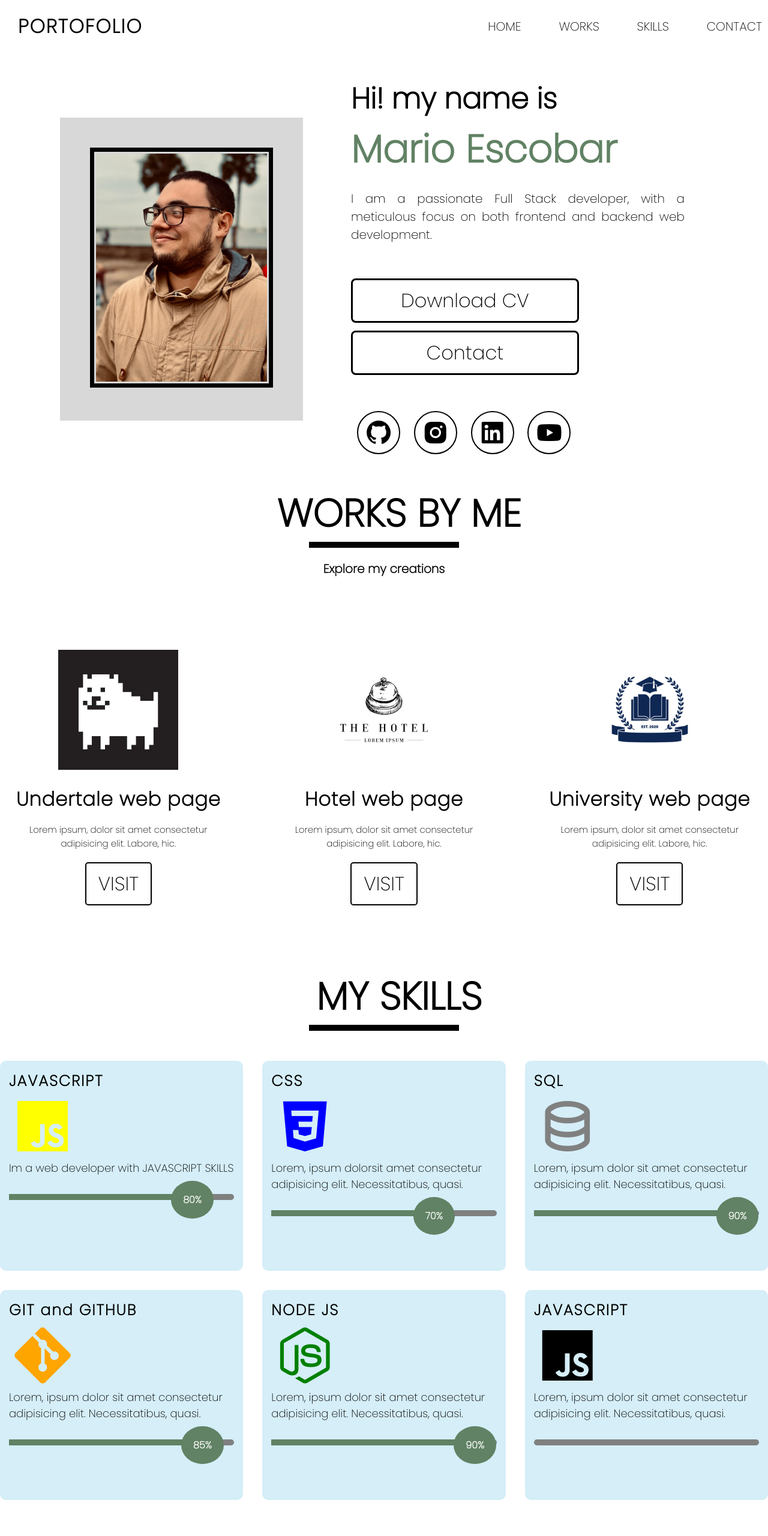
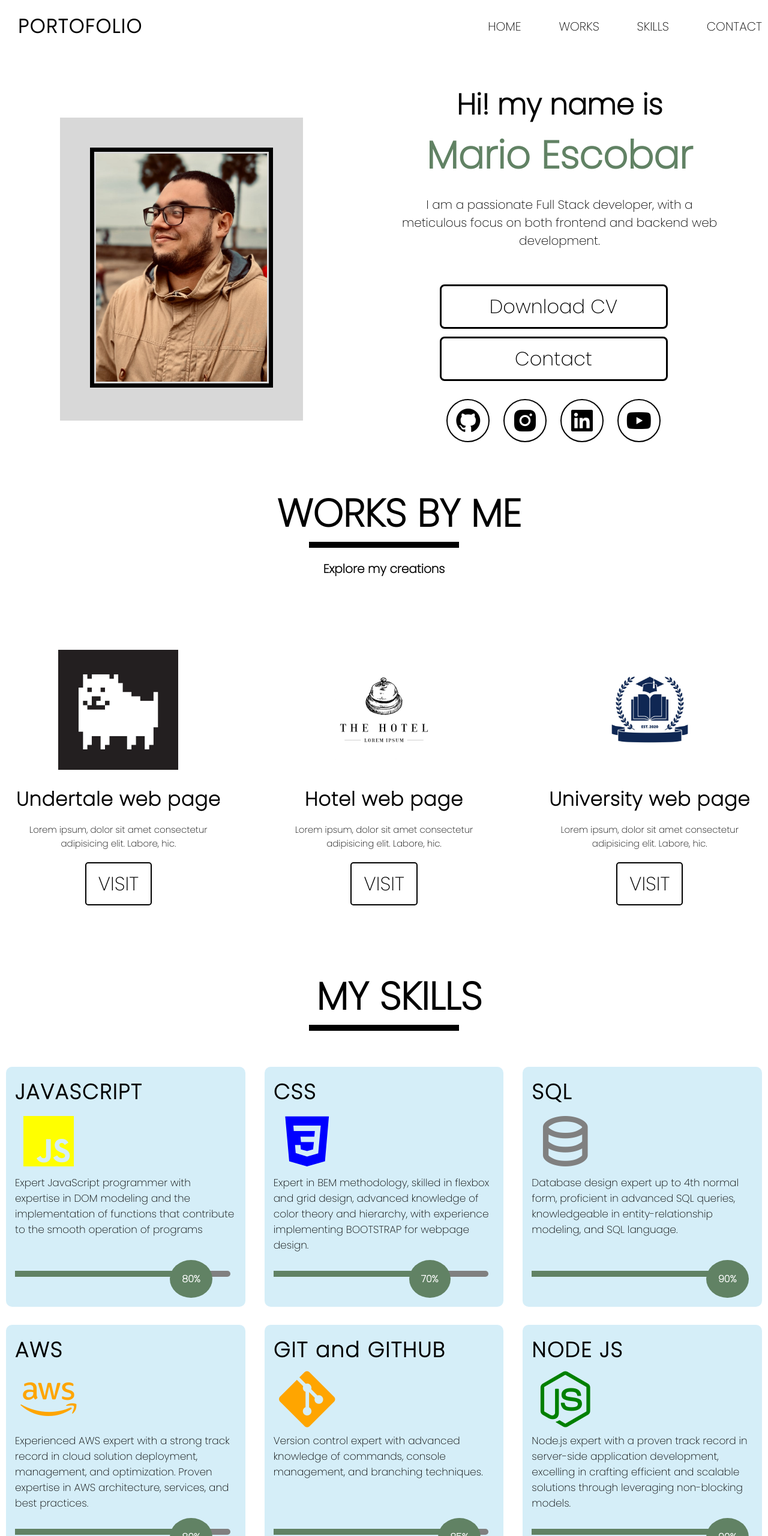
Before and after one commit to MarioE99/PORTOFOLIO-ME, a plain HTML site: page index.html in a window 1280 px wide. Shown: the top 2560 px of the page at 60% size. Drawn offline with nearby package versions, Linux system fonts and the light colour scheme.

Commit message:
Se agrego info skills y mejoras extas

```diff
--- a/index.html
+++ b/index.html
@@ -31,13 +31,13 @@
 
             <div class="nav__menu" id="menu">
 
-                <a href="#" class="nav__links--active">HOME</a>
+                <a href="#home" class="nav__links--active">HOME</a>
 
-                <a href="#" class="nav__links">WORKS</a>
+                <a href="#work" class="nav__links">WORKS</a>
 
-                <a href="#" class="nav__links">SKILLS</a>
+                <a href="#skill" class="nav__links">SKILLS</a>
 
-                <a href="#" class="nav__links">CONTACT</a>
+                <a href="#contact" class="nav__links">CONTACT</a>
 
 
 
@@ -62,7 +62,7 @@
     <!-- Body -->
 
 
-    <section class="section">
+    <section class="section" id="home">
 
 
         <div class="section__container">
@@ -87,7 +87,7 @@
 
                     <a href="#" id="descargarPDF" download="Currículum-Mario Escobar">Download CV</a>
 
-                    <a href="#">Contact</a>
+                    <a href="#contact">Contact</a>
 
                 </div>
 
@@ -116,7 +116,7 @@
 
     <!-- WORKS PAGE -->
 
-    <section class="works">
+    <section class="works" id="work">
 
         <h2 class="works__title">WORKS BY ME</h2>
         <div class="underline"></div>
@@ -185,7 +185,7 @@
 
 
 
-    <section class="skills">
+    <section class="skills" id="skill">
 
      <h2 class="skills__title"> My Skills</h2>
 
@@ -199,7 +199,7 @@
 
                 <h3>JAVASCRIPT</h3>
                 <i class='bx bxl-javascript' style="color: yellow;"></i>
-                <p>Im a web developer with JAVASCRIPT SKILLS </p>
+                <p>Expert JavaScript programmer with expertise in DOM modeling and the implementation of functions that contribute to the smooth operation of programs </p>
                 <div class="progressbar p80">
 
                     <div class="bar"><span class="number JAVA">80%</span></div>
@@ -214,7 +214,7 @@
 
                 <h3>CSS</h3>
                 <i class='bx bxl-css3' style="color: blue;" ></i>
-                <p>Lorem, ipsum dolorsit amet consectetur adipisicing elit. Necessitatibus, quasi.</p>
+                <p>Expert in BEM methodology, skilled in flexbox and grid design, advanced knowledge of color theory and hierarchy, with experience implementing BOOTSTRAP for webpage design.</p>
                 <div class="progressbar p70">
 
                     <div class="bar"><span class="number">70%</span></div>
@@ -226,7 +226,7 @@
 
                 <h3>SQL</h3>
                 <i class='bx bx-data' style="color: gray;"></i>
-                <p>Lorem, ipsum dolor sit amet consectetur adipisicing elit. Necessitatibus, quasi.</p>
+                <p>Database design expert up to 4th normal form, proficient in advanced SQL queries, knowledgeable in entity-relationship modeling, and SQL language.</p>
                 <div class="progressbar p90">
 
                     <div class="bar"><span class="number">90%</span></div>
@@ -245,9 +245,24 @@
 
             <div class="items">
 
+                <h3>AWS</h3>
+                <i class='bx bxl-aws' style="color: orange;"></i>
+                <p>Experienced AWS expert with a strong track record in cloud solution deployment, management, and optimization. Proven expertise in AWS architecture, services, and best practices. </p>
+                <div class="progressbar p80">
+
+                    <div class="bar"><span class="number JAVA">80%</span></div>
+
+                </div>
+
+
+
+            </div>
+
+            <div class="items">
+
                 <h3>GIT and GITHUB</h3>
                 <i class='bx bxl-git' style="color: orange;"></i>
-                <p>Lorem, ipsum dolor sit amet consectetur adipisicing elit. Necessitatibus, quasi.</p>
+                <p>Version control expert with advanced knowledge of commands, console management, and branching techniques.</p>
                 <div class="progressbar p85">
 
                     <div class="bar"><span class="number">85%</span></div>
@@ -262,7 +277,7 @@
 
                 <h3>NODE JS</h3>
                 <i class='bx bxl-nodejs' style="color: green;" ></i>
-                <p>Lorem, ipsum dolor sit amet consectetur adipisicing elit. Necessitatibus, quasi.</p>
+                <p>Node.js expert with a proven track record in server-side application development, excelling in crafting efficient and scalable solutions through leveraging non-blocking models.</p>
                 <div  class="progressbar p90">
 
                     <div class="bar"><span class="number">90%</span></div>
@@ -270,18 +285,10 @@
                 </div>
             </div>
 
-            <div class="items">
 
-                <h3>JAVASCRIPT</h3>
-                <i class='bx bxl-javascript'></i>
-                <p>Lorem, ipsum dolor sit amet consectetur adipisicing elit. Necessitatibus, quasi.</p>
-                <div class="progressbar">
 
-                    <div class="bar"></div>
 
-                </div>
             </div>
-
 
 
 
@@ -298,10 +305,10 @@
 
 
 
-    <!-- CONTACTS SECTIOM -->
+    <!-- CONTACTS SECTION -->
 
 
-    <section class="section__contact">
+    <section class="section__contact" id="contact">
 
 
        <h2 class="contact__title">Contact me</h2>
@@ -314,7 +321,7 @@
         <form action="" class="contact__form">
 
             <label for="name__input">Name</label>
-            <input type="text" name="name" id="name__input" placeholder="Insert your name">
+            <input type="text" name="name" id="name__input" placeholder="Insert your  full name">
 
             <label for="email__input">Email</label>
             <input type="email" name="email" id="email__input" placeholder="Insert your Email">
--- a/style/style.css
+++ b/style/style.css
@@ -478,17 +478,18 @@ nav{
     border-radius: 10px;
     padding: 15px;
     transition: .3s;
-
+    position: relative;
+    font-size: 17px;
 
 }
 
 .items:hover{
 
-    transform: translateY(-20px);
+    transform: translateY(-10px);
     transition:.4s;
     background-color: white;
     border: 7px solid #87CEEB;
-
+    font-size: 17px;
 
 }
 
@@ -503,23 +504,21 @@ nav{
 
 .items h3{
 
-    font-size: 25px;
+    font-size: 35px;
     font-weight: bold;
     letter-spacing: 2px;
-
+    text-align: justify;
 }
 
 .items p{
-
-    font-size: 18px;
     overflow: hidden;
     width: 100%;
 }
 
 .progressbar{
 
-    position: relative;
-    width: 100%;
+    position: absolute;
+    width: 90%;
     height: 10px;
     background-color: gray;
     margin-top: 30px;
@@ -740,6 +739,48 @@ input[type='submit']:hover{
 
     }
 
+    .section__info{
+
+        text-align: center;
+        align-items: center;
+    }
+
+    .section__info p{
+
+        display: inline-block;
+        text-align: center;
+    }
+
+    .buttom,.section__links{
+
+        margin: 10px auto;
+    }
+
+    .section__links{
+
+        margin-top: 20px;
+    }
+
+
+    .skills__container{
+        padding: 10px;
+        gap: 30px;
+    }
+
+    .items{
+
+        height: 400px;
+        position: relative;
+    }
+
+    .progressbar{
+
+        bottom: 50px;
+        width: 90%;
+        position: absolute;
+        margin: 0;
+    }
+
 
 }
 
@@ -956,25 +997,32 @@ input[type='submit']:hover{
         display: flex;
         flex-direction: column;
 
-        padding: 25px;
 
     }
 
     .container__it1 .items{
+        padding: 20px;
+    }
 
-        padding: 4px;
-    }
 
     .items p {
 
-        height: 50px;
+        height: 120px;
+        text-align: justify;
+        font-size: 16px;
     }
 
     .items{
 
         text-align: center;
-        padding: 30px;
+        padding: 10px;
 
+    }
+
+    .progressbar{
+
+        margin-top: 20px;
+        width: 90%;
     }
 
 
```
